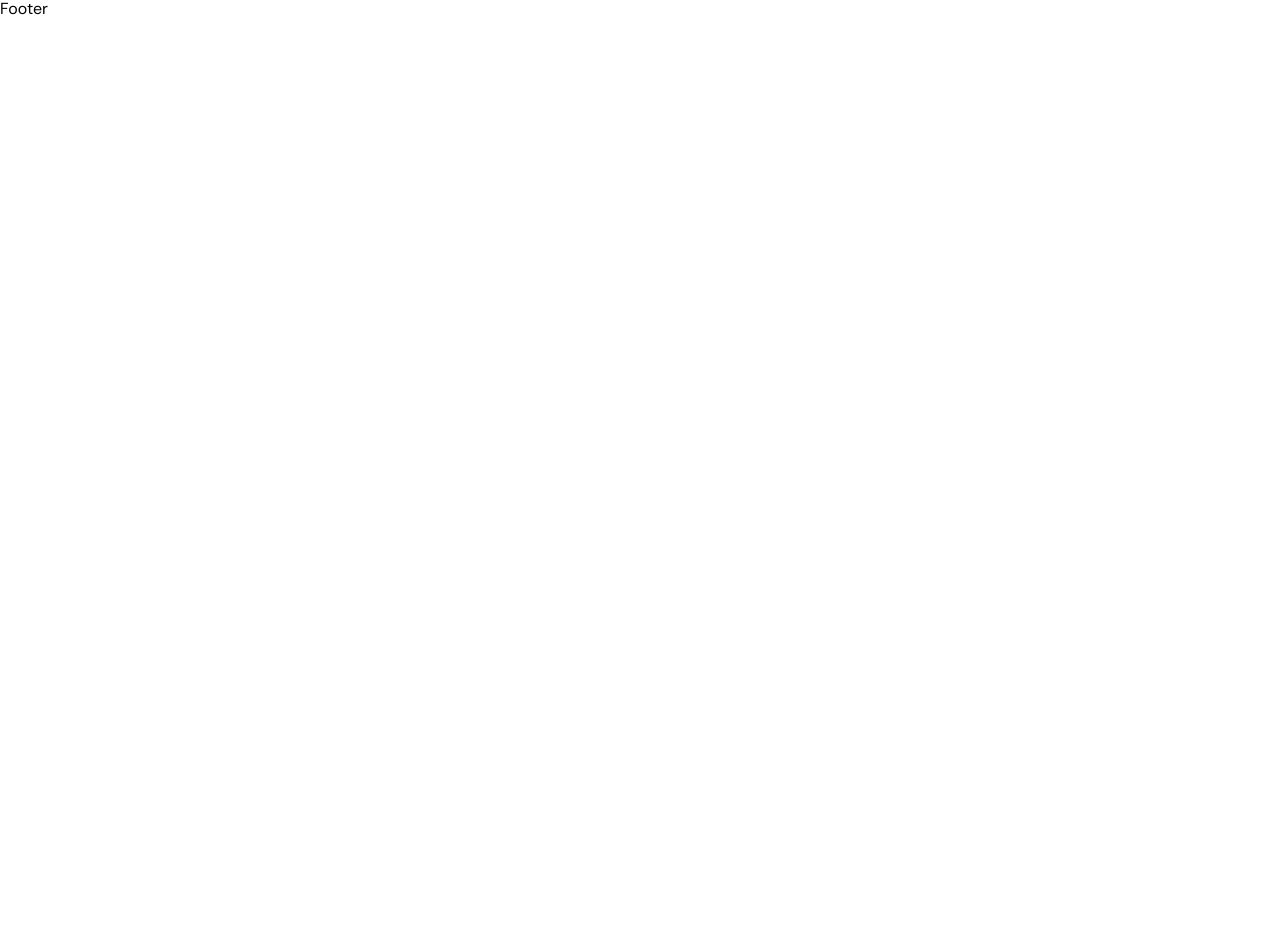
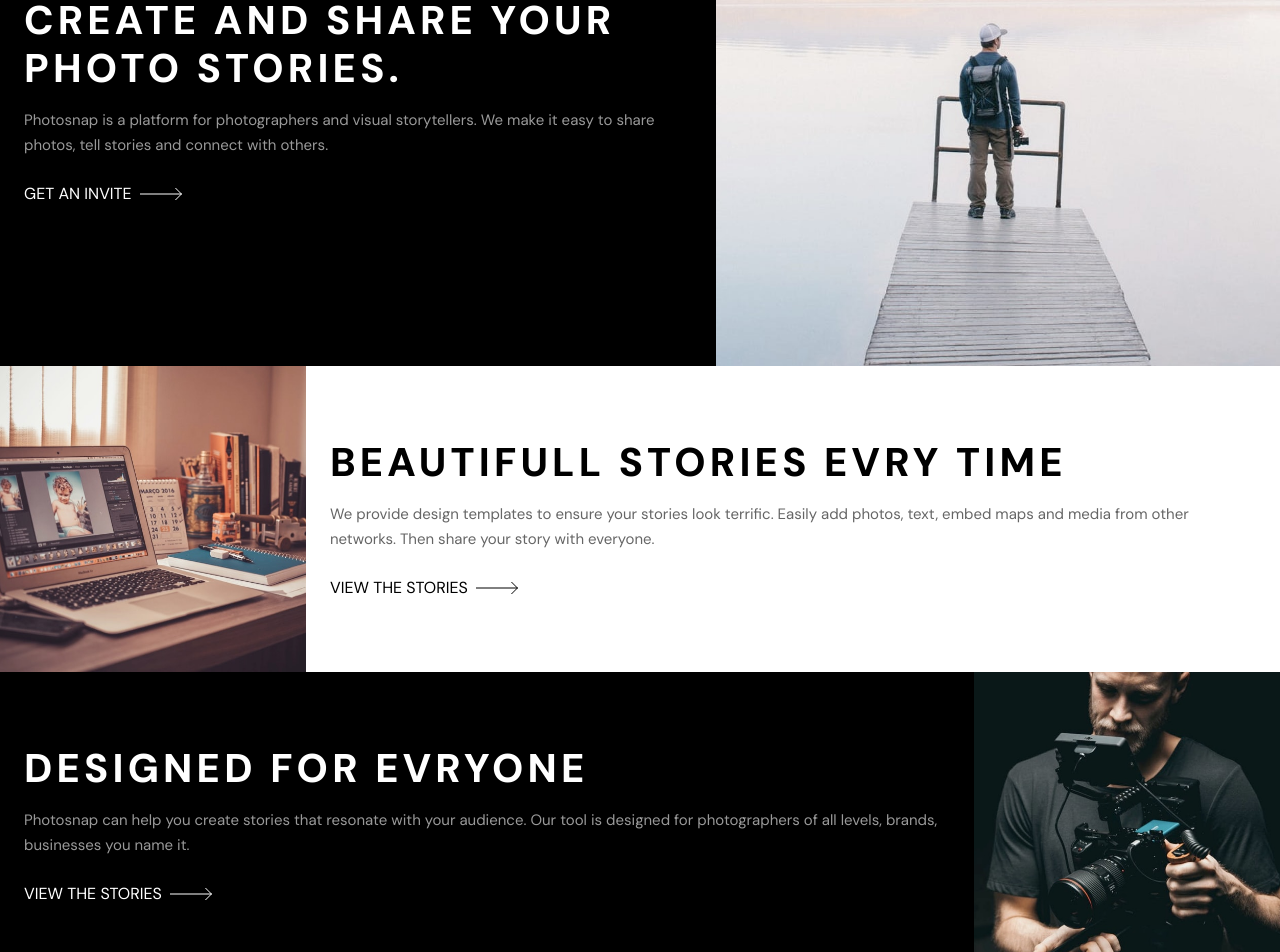
Before and after one commit to Arteque/photosnapwebsite, a React (Vite) app: page / in a window 1280 px wide. Shown: the part 154-1106 px from the top of the page. Before the commit the page ends 800 px from the top, so only its background shows below. Built offline with nearby package versions, Linux system fonts and the light colour scheme.

Commit message:
Card Component

```diff
--- a/src/Components/Header.jsx
+++ b/src/Components/Header.jsx
@@ -14,7 +14,7 @@
     };
 
   return (
-    <header className="main-header relative z-[999] bg-white-100">
+    <header className="main-header sticky top-0 z-[999] bg-white-100">
       <div className="container mx-auto py-[28px] px-[26px] md:flex md:justify-between md:items-center md:py-[1rem]">
         <div className="logo-burger flex justify-between items-center md:w-fit">
           <div className="logo">
@@ -27,7 +27,7 @@
         <div className={`${menuStatus ? ' opacity-100 pointer-events-auto' : 'opacity-0 pointer-events-none translate-y-3.5'}
         py-[32px] absolute left-0 right-0 transition-all duration-500 bg-white-100 text-center px-[33px]
         md:py-0 md:relative md:translate-0 md:w-full md:bg-transparent md:text-left md:opacity-100 md:pointer-events-auto md:flex md:justify-between md:items-center
-        `}>
+        `} >
             <Nav/>
         </div>
       </div>
--- /dev/null
+++ b/src/Fragments/Card.jsx
@@ -0,0 +1,17 @@
+const Card = ({dark, bgmedia, imgurldesktop, imgurltablet, imgurlmobile, children, classname}) => {
+  return (
+     bgmedia ? (
+            <picture className={classname}>
+                <source media="(min-width: 64rem)" srcSet={imgurldesktop} />
+                <source media="(min-width: 48rem)" srcSet={imgurltablet} />
+                <img src={imgurlmobile} className="block w-full h-full max-h-[650px] object-cover"/>
+            </picture>
+        ) : (
+            <div
+        className={`${dark ? 'bg-black-100' : 'bg-white-100'} px-[24px] py-[72px] ${classname ? classname : null}`}
+    >{children}</div>
+        )
+  )
+}
+
+export default Card
--- /dev/null
+++ b/src/Fragments/CardContainer.jsx
@@ -0,0 +1,9 @@
+const CardContainer = ({children, reverse}) => {
+  return (
+    <div className={`card-2-cols md:flex ${reverse ? 'flex-row-reverse' : 'flex-row'}`}>
+        {children}
+    </div>
+  )
+}
+
+export default CardContainer
--- a/src/Fragments/HeaderBig.jsx
+++ b/src/Fragments/HeaderBig.jsx
@@ -1,6 +1,6 @@
 const HeaderBig = ({children, dark}) => {
   return (
-    <h2 className={`heading-xl text-[2rem] md:text-[40px] ${dark ? 'text-black-100' : 'text-white-100'}`}>
+    <h2 className={`heading-xl text-[32px] md:text-[40px] ${dark ? 'text-black-100' : 'text-white-100'}`}>
         {children}
     </h2>
   )
--- a/src/Fragments/Paragraph.jsx
+++ b/src/Fragments/Paragraph.jsx
@@ -2,7 +2,7 @@
 
 const Paragraph = ({children, dark}) => {
   return (
-    <p className={`${dark ? 'text-white-100 opacity-60' : 'text-black-100 opacity-60'}`}>
+    <p className={`${dark ? 'text-white-100 opacity-60' : 'text-black-100 opacity-60'} pb-[24px]`}>
       {children}
     </p>
   )
--- a/src/Pages/Start.jsx
+++ b/src/Pages/Start.jsx
@@ -1,17 +1,78 @@
-import HeaderBig from "../Fragments/HeaderBig"
-import Paragraph from "../Fragments/Paragraph"
+import Card from "../Fragments/Card";
+import CardContainer from "../Fragments/CardContainer";
+import HeaderBig from "../Fragments/HeaderBig";
+import Paragraph from "../Fragments/Paragraph";
+import { Link } from "react-router-dom";
 
 const Start = () => {
   return (
     <div>
-      <HeaderBig dark={true}>
-        Her we Go
-      </HeaderBig>
-      <Paragraph dark={false}>
-       Photosnap is a platform for photographers and visual storytellers. We make it easy to share photos, tell stories and connect with others.
-      </Paragraph>
+      <CardContainer reverse={true}>
+        <Card
+          bgmedia={true}
+          imgurlmobile="/home/mobile/create-and-share.jpg"
+          imgurltablet="/home/tablet/create-and-share.jpg"
+          imgurldesktop="/home/desktop/create-and-share.jpg"
+        />
+        <Card dark={true} bgmedia={false}>
+          <HeaderBig dark={false}>
+            Create and share your photo stories.
+          </HeaderBig>
+          <Paragraph dark={true}>
+            Photosnap is a platform for photographers and visual storytellers.
+            We make it easy to share photos, tell stories and connect with
+            others.
+          </Paragraph>
+          <Link to="#" className="button-underline button-underline-on-dark">
+            <span className="text">Get an invite</span>
+            <img src="/shared/desktop/arrow.svg" alt="Arrow to the right" />
+          </Link>
+        </Card>
+      </CardContainer>
+
+      <CardContainer reverse={false}>
+        <Card
+          bgmedia={true}
+          imgurlmobile="/home/mobile/beautiful-stories.jpg"
+          imgurltablet="/home/tablet/beautiful-stories.jpg"
+          imgurldesktop="/home/desktop/beautiful-stories.jpg"
+        />
+        <Card dark={false} bgmedia={false} classname="md:basis-2/1">
+          <HeaderBig dark={true}>Beautifull stories evry time</HeaderBig>
+          <Paragraph dark={false}>
+            We provide design templates to ensure your stories look terrific.
+            Easily add photos, text, embed maps and media from other networks.
+            Then share your story with everyone.
+          </Paragraph>
+          <Link to="#" className="button-underline">
+            <span className="text">View the stories</span>
+            <img src="/shared/desktop/arrow.svg" alt="Arrow to the right" />
+          </Link>
+        </Card>
+      </CardContainer>
+
+      <CardContainer reverse={true}>
+        <Card
+          bgmedia={true}
+          imgurlmobile="/home/mobile/designed-for-everyone.jpg"
+          imgurltablet="/home/tablet/designed-for-everyone.jpg"
+          imgurldesktop="/home/desktop/designed-for-everyone.jpg"
+        />
+        <Card dark={true} bgmedia={false} classname="md:basis-2/1">
+          <HeaderBig dark={false}>Designed for evryone</HeaderBig>
+          <Paragraph dark={true}>
+            Photosnap can help you create stories that resonate with your
+            audience. Our tool is designed for photographers of all levels,
+            brands, businesses you name it.
+          </Paragraph>
+          <Link className="button-underline button-underline-on-dark">
+            <span className="text">View the stories</span>
+            <img src="/shared/desktop/arrow.svg" alt="Arrow to the right" />
+          </Link>
+        </Card>
+      </CardContainer>
     </div>
-  )
-}
+  );
+};
 
-export default Start
+export default Start;
--- a/src/style.css
+++ b/src/style.css
@@ -10,10 +10,12 @@
 }
 @layer components {
     .heading-xl {
-        font-size: 40px;
+        font-size: 32px;
         line-height: 48px;
         letter-spacing: 4.17px;
         font-weight: bold;
+        text-transform: uppercase;
+        margin-block-end: 1rem;
     }
     .heading-lg {
         font-size: 24px;
```
